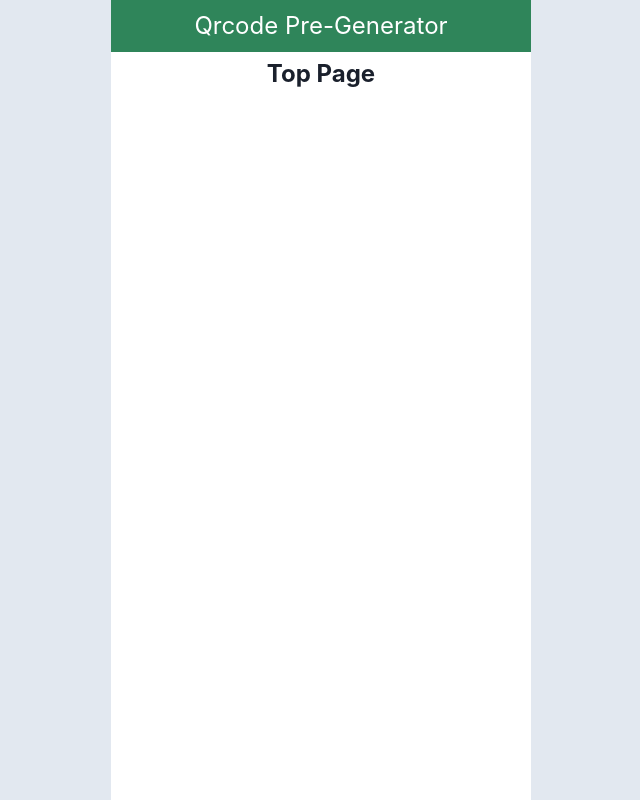
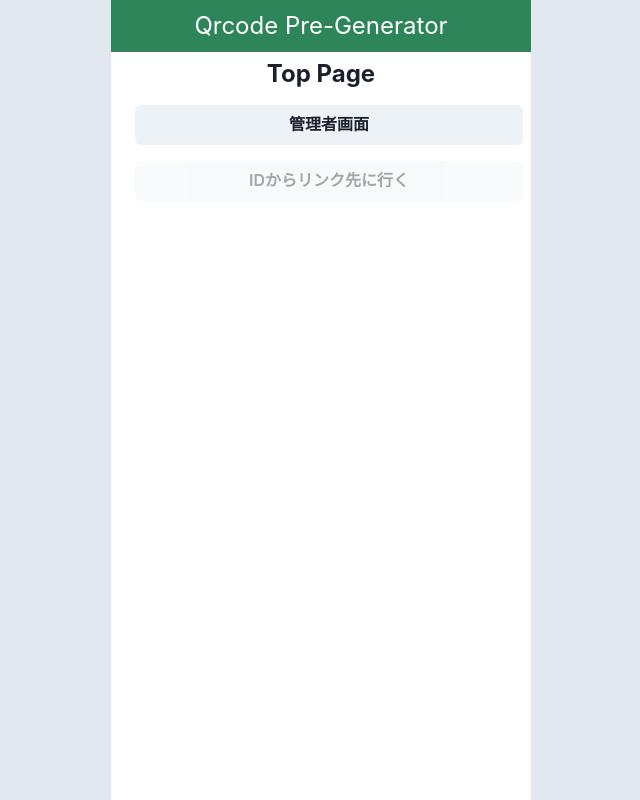
Before and after one commit to WTomoharu/qrcode-pre-generator, a React (Vite) app: page / in a window 1280 px wide. Shown: the whole page, without its empty margins (319-959 px from the left). Built offline with nearby package versions, Linux system fonts and the light colour scheme; no server answers.

Commit message:
Top Pageを改良

```diff
--- a/src/pages/index.tsx
+++ b/src/pages/index.tsx
@@ -1,6 +1,6 @@
-import { Button, Heading, Text } from "@chakra-ui/react"
+import { Button, Heading, Link, Text } from "@chakra-ui/react"
 import { doc, getDoc } from "firebase/firestore"
-import { useNavigate, useSearchParams } from "react-router-dom"
+import { Link as ReactLink, useNavigate, useSearchParams } from "react-router-dom"
 import useSWR from "swr"
 import { CommonLayout } from "../component/common-layout"
 import { CommonStaticModal } from "../component/common-modal"
@@ -71,6 +71,14 @@ export const IndexPage = () => {
           >
             Top Page
           </Heading>
+          <Link as={ReactLink} to="/admin">
+            <Button width="full" m="2">
+              管理者画面
+            </Button>
+          </Link>
+          <Button width="full" m="2" disabled>
+            IDからリンク先に行く
+          </Button>
         </>
       )}
     </CommonLayout>
```
